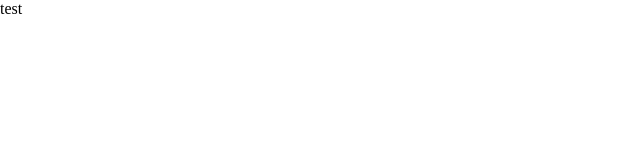
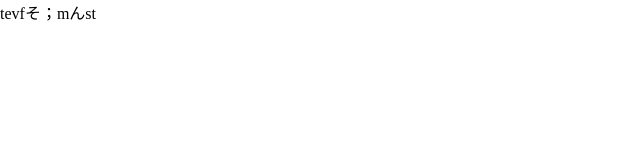
Before and after one commit to yusei53/peachtech-chat-bot, a Next.js app: page / in a window 1280 px wide. Shown: the top 160 px of the page, without its empty margins (0-640 px from the left). Built offline with nearby package versions, Linux system fonts and the light colour scheme.

Commit message:
文字の変更

```diff
--- a/app/page.tsx
+++ b/app/page.tsx
@@ -1,3 +1,3 @@
 export default function Home() {
-  return <div>test</div>;
+  return <div>tevfそ；mんst</div>;
 }
```
